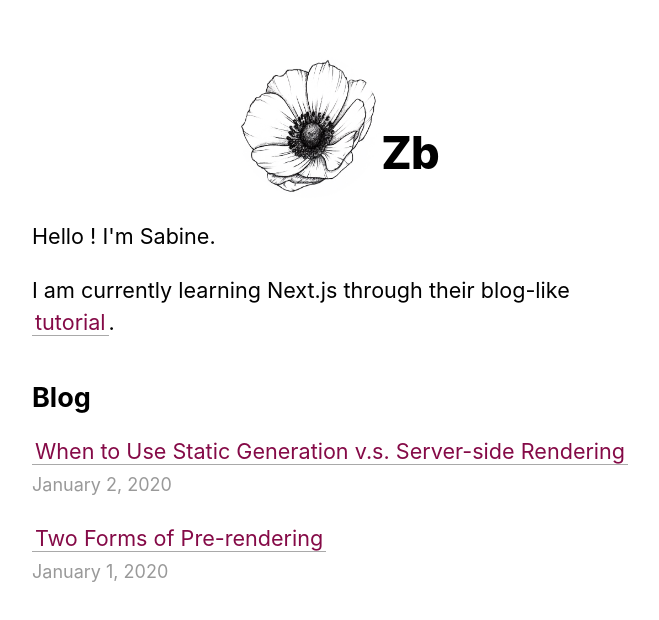
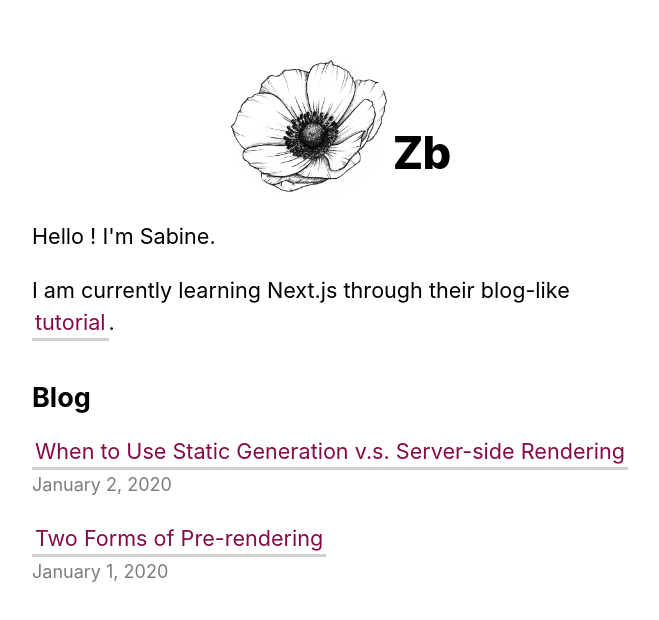
Before and after one commit to Sabinerobart/nextjs-tutorial, a Next.js app: page / in a window 1280 px wide. Shown: the top 620 px of the page, without its empty margins (302-961 px from the left). Built offline with nearby package versions, Linux system fonts and the light colour scheme.

Commit message:
Improve links styling

```diff
--- a/components/layout.module.css
+++ b/components/layout.module.css
@@ -15,17 +15,15 @@
   align-items: flex-end;
 }
 
-.headerLink {
-  border-bottom: 1px solid transparent !important;
+.headerLink::after {
+  background: none;
 }
 
 .headerImage {
-  width: 6rem;
   height: 6rem;
 }
 
 .headerHomeImage {
-  width: 8rem;
   height: 8rem;
 }
 
--- a/styles/global.css
+++ b/styles/global.css
@@ -18,11 +18,24 @@ a {
   position: relative;
   padding: 0 3px;
   transition: .2s;
-  border-bottom: 1px solid #a3a3a3ee;
+  display: inline-block;
 }
 
-a:hover {
+a::after {
   background: #a3a3a383;
+  height: 3px;
+  position: absolute;
+  top: 100%;
+  left: 0;
+  width: 100%;
+  content: "";
+  z-index: -1;
+  transition: .2s;
+}
+
+a:hover::after {
+  top: 0;
+  height: 100%;
 }
 
 img {
--- a/styles/utils.module.css
+++ b/styles/utils.module.css
@@ -48,5 +48,5 @@
 }
 
 .lightText {
-  color: #999;
+  color: rgb(125, 123, 126);
 }
```
